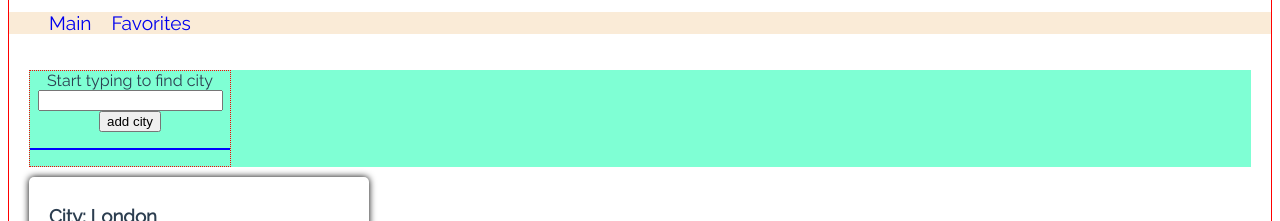
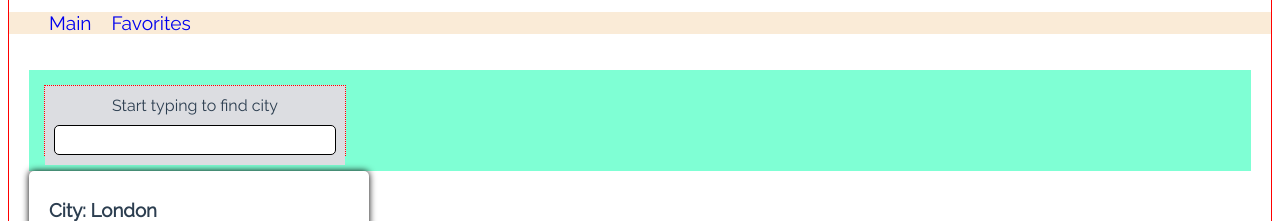
Before and after one commit to Yurii19/test-panda-vue3js, a Vue app: page / in a window 1280 px wide. Shown: the part 182-403 px from the top of the page. Built offline with nearby package versions, Linux system fonts and the light colour scheme.

Commit message:
style: of autocomplete componente were updated

```diff
--- a/src/components/AutocompletComponent.vue
+++ b/src/components/AutocompletComponent.vue
@@ -2,13 +2,13 @@
   <div class="box">
     <label for="city">Start typing to find city</label>
     <input
-    id="city"
+      id="city"
       type="text"
       v-model="cityModel"
       @input="inputHandle()"
       ref="searchCity"
     />
-    <button @click="getWeather()">add city</button>
+    <!-- <button @click="getWeather()">add city</button> -->
 
     <div class="select">
       <ul>
@@ -39,6 +39,7 @@ const matchedCities = ref([]);
 function selectCity(event) {
   const theCity = event.target.getAttribute("data-value");
   cityModel.value = theCity;
+  matchedCities.value = [];
   console.log(cityModel);
 }
 
@@ -65,28 +66,47 @@ function getWeather() {
 
 <style scoped>
 .box {
-  padding: 0;
+  padding: 10px 0 0 0;
   border: 1px dotted red;
-  width: 200px;
-  margin-bottom: 10px;
+  width: 300px;
+  position: relative;
+  /* margin-bottom: 10px; */
+  background-color: #dcdde1;
 }
 .list-item:hover {
   cursor: pointer;
-  background-color: bisque;
+  background-color: #82ccdd;
 }
 
 .select {
-  background-color: aquamarine;
+  background-color: #dcdde1;
 }
 .select > ul {
-  border: 1px solid blue;
+  /* border: 1px solid blue; */
   text-align: start;
-  padding: 0;
+  position: absolute;
+  width: 300px;
+  background-color: #dcdde1;
+  margin: 0;
+  padding: 10px 0 0 0;
+  /* top: 0;
+  right: 0; */
+  /* background-color: greenyellow; */
 }
 .select > ul > li {
   list-style-type: none;
   /* background-color: aquamarine; */
   margin: 0;
-  padding: 0 0 0 10px;
+  /* padding: 0 0 0 10px; */
+  padding: 10px 10px 10px 15px;
+}
+input {
+  margin-top: 10px;
+  padding: 5px;
+  border-radius: 5px;
+  outline: none;
+  border: 1px solid black;
+  font-size: 1em;
+  width: 90%;
 }
 </style>
--- a/src/layouts/MainApp.vue
+++ b/src/layouts/MainApp.vue
@@ -30,5 +30,6 @@ const cards = [
 }
 .controls {
   background-color: aquamarine;
+  padding: 15px;
 }
 </style>
```
